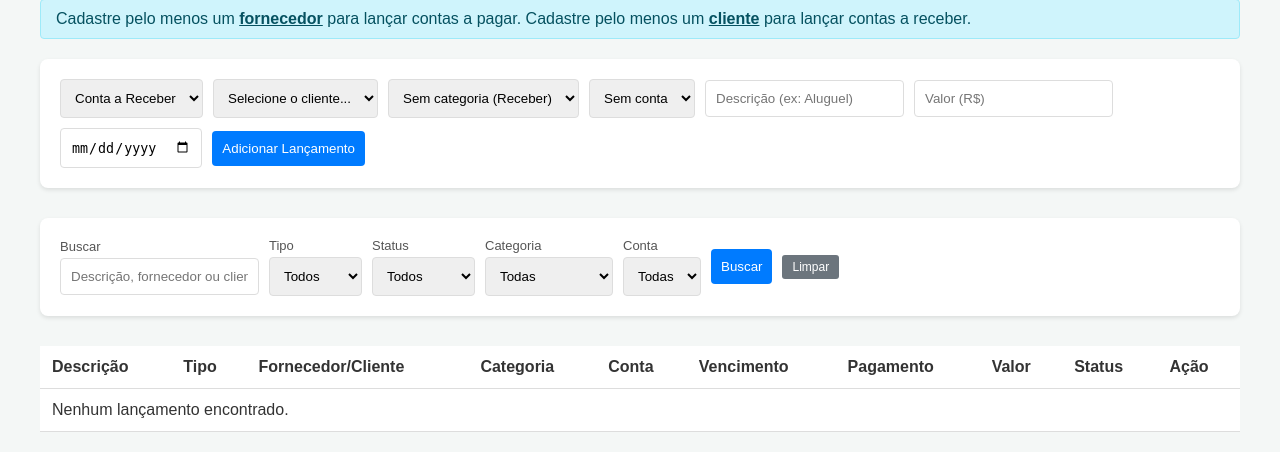
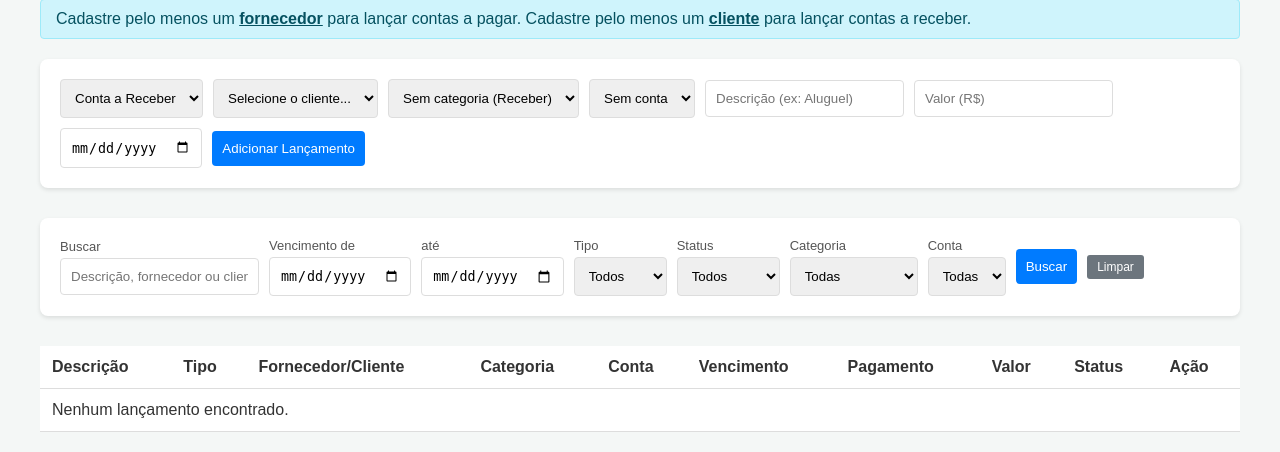
Before and after one commit to gustc50/CRM, a Flask app: page / in a window 1280 px wide. Shown: the part 359-811 px from the top of the page. Run offline with Flask 3, Linux system fonts and the light colour scheme.

Commit message:
Adiciona filtro por período de vencimento na aba Lançamentos
A busca já filtrava por texto, tipo, status, categoria e conta, mas não por
data — para ver só um mês era preciso ir ao Relatório. Os dois campos são
opcionais e funcionam soltos: só a data inicial mostra os vencimentos daquele
dia em diante, só a final mostra até aquele dia, e datas invertidas são
corrigidas sozinhas. Os totais do dashboard seguem somando tudo, como já
acontece com os outros filtros.

Co-Authored-By: Claude Opus 5 <noreply@anthropic.com>
Claude-Session: https://claude.ai/code/session_014yPmz2zF9scw1A7VyvP3Mg

```diff
--- a/erp/app.py
+++ b/erp/app.py
@@ -1203,6 +1203,13 @@ def index():
     filtro_categoria = request.args.get('filtro_categoria', '')
     filtro_conta = request.args.get('filtro_conta', '')
 
+    # Período por vencimento. Os dois campos são opcionais e funcionam soltos:
+    # só a data inicial mostra "daqui pra frente", só a final "até tal dia".
+    filtro_inicio = parse_data(request.args.get('filtro_inicio', ''))
+    filtro_fim = parse_data(request.args.get('filtro_fim', ''))
+    if filtro_inicio and filtro_fim and filtro_inicio > filtro_fim:
+        filtro_inicio, filtro_fim = filtro_fim, filtro_inicio
+
     query = Transacao.query
     if busca:
         termo = f'%{busca}%'
@@ -1221,6 +1228,10 @@ def index():
         query = query.filter(Transacao.categoria_id == int(filtro_categoria))
     if filtro_conta.isdigit():
         query = query.filter(Transacao.conta_bancaria_id == int(filtro_conta))
+    if filtro_inicio:
+        query = query.filter(Transacao.data_vencimento >= filtro_inicio)
+    if filtro_fim:
+        query = query.filter(Transacao.data_vencimento <= filtro_fim)
 
     transacoes = query.order_by(Transacao.data_vencimento).all()
 
@@ -1244,6 +1255,8 @@ def index():
         filtro_status=filtro_status,
         filtro_categoria=filtro_categoria,
         filtro_conta=filtro_conta,
+        filtro_inicio=filtro_inicio,
+        filtro_fim=filtro_fim,
     )
 
 
--- a/erp/templates/index.html
+++ b/erp/templates/index.html
@@ -82,6 +82,14 @@
     <label>
         Buscar
         <input type="text" name="busca" value="{{ busca }}" placeholder="Descrição, fornecedor ou cliente...">
+    </label>
+    <label>
+        Vencimento de
+        <input type="date" name="filtro_inicio" value="{{ filtro_inicio.isoformat() if filtro_inicio else '' }}">
+    </label>
+    <label>
+        até
+        <input type="date" name="filtro_fim" value="{{ filtro_fim.isoformat() if filtro_fim else '' }}">
     </label>
     <label>
         Tipo
```
